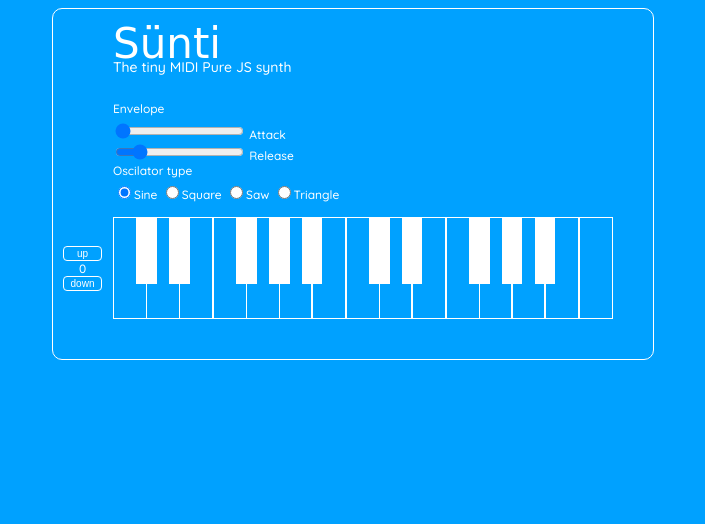
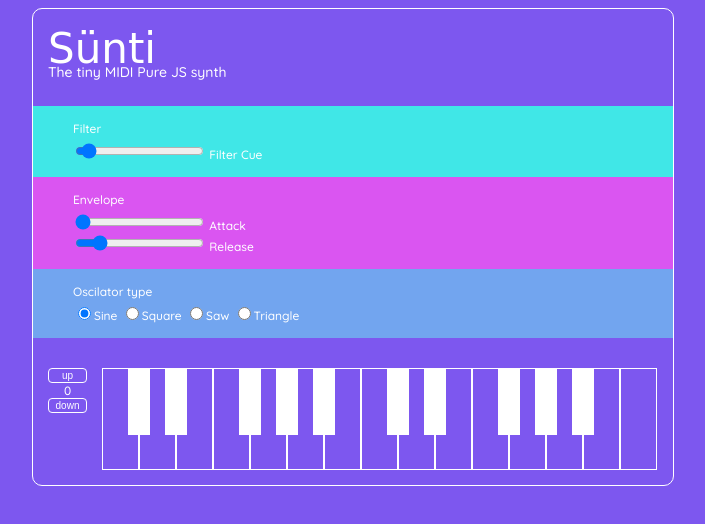
Before and after one commit to thomplu/suenthi, a website: page index.html in a window 1280 px wide. Shown: the whole page, without its empty margins (287-992 px from the left). Drawn offline with Linux system fonts and the light colour scheme; a web font is replaced by a local one.

Commit message:
Flatten css hierarchy, adjust appearance and add filter

```diff
--- a/index.html
+++ b/index.html
@@ -7,15 +7,23 @@
     <script src="script.js" defer></script>
 </head>
 <body>
-<div class="piano">
-    <div class="piano__branding">
-        <div class="piano__logo">Sünti</div>
-        <div class="piano__info">
+<div class="suenthi">
+    <div class="branding">
+        <div class="logo">Sünti</div>
+        <div class="info">
             The tiny MIDI Pure JS synth
         </div>
     </div>
-    <div class="piano__controls">
-        <div class="controls__adsr">
+    <div class="controls">
+        <div class="controls__control-unit filter">
+            <div class="osc-type__label">Filter</div>
+            <div class="filter__range">
+                <input type="range" id="filter-freq" name="filter-freq"
+                       min="20" max="20000" step="0.5" value="1000">
+                <label for="attack">Filter Cue</label>
+            </div>
+        </div>
+        <div class="controls__control-unit envelope">
             <div class="osc-type__label">Envelope</div>
             <div class="adsr__range">
                 <input type="range" id="attack" name="attack"
@@ -28,7 +36,7 @@
                 <label for="release">Release</label>
             </div>
         </div>
-        <div class="controls__osc-type">
+        <div class="controls__control-unit is--oscillator oscillator">
             <div class="osc-type__label">Oscilator type</div>
             <div class="controls__osc-type-inputs">
                 <label for="sine"><input checked type="radio" value="sine" id="sine" data-type="sine" name="osc-type">Sine</label>
@@ -40,12 +48,15 @@
             </div>
         </div>
     </div>
-    <div class="piano__keys"></div>
-    <div class="piano__octave">
-        <button class="octave__btn-up">up</button>
-        <div class="octave__val">0</div>
-        <button class="octave__btn-down">down</button>
+    <div class="keyboard">
+        <div class="keyboard__octave octave">
+            <button class="octave__btn-up">up</button>
+            <div class="octave__val">0</div>
+            <button class="octave__btn-down">down</button>
+        </div>
+        <div class="keyboard__keys keys"></div>
     </div>
+
 </div>
 </body>
 </html>
--- a/main.scss
+++ b/main.scss
@@ -8,39 +8,35 @@
 }
 
 body {
-    background: #00a1ff;
+    background: #7d57ef;
     font-family: 'Quicksand', sans-serif;
     font-weight: 500;
     color: #fff;
 }
 
-.piano {
+
+.suenthi {
     margin: 0 auto;
     border: 1px solid white;
     border-radius: 10px;
     display: block;
     width: auto;
-    max-width: 500px;
-    padding: 10px 40px 40px 60px;
+    max-width: 640px;
     position: relative;
-
-    &__branding {
-
 }
 
-    &__controls {
-        padding: 15px 0;
-        font-size: 12px;
+.branding {
+    padding: 15px;
 }
 
-    &__logo {
+.logo {
     font-size: 42px;
     font-family: 'Mrs Sheppards', cursive;
     color: white;
     margin-bottom: -10px;
 }
 
-    &__info {
+.info {
     font-size: 14px;
     font-family: 'Quicksand', sans-serif;
     font-weight: 500;
@@ -48,9 +44,49 @@ body {
     margin-bottom: 10px;
 }
 
+.controls {
+    padding: 0 0 15px 0;
+    font-size: 12px;
+
+    &__control-unit {
+        padding: 15px 40px;
+    }
+}
+
+.filter {
+    background: #40E7E7;
+}
+
+.envelope {
+    background: #da55f1;
+}
+
+.oscillator {
+    background: #72a5ef;
+
+}
+
+.keyboard {
+    display: flex;
+    padding: 15px;
+
+    &__octave {
+        flex-basis: 39px;
+        flex-grow: 0;
+        margin-right: 15px;
+        flex-shrink: 0;
+        color: white;
+        display: flex;
+        flex-direction: column;
+    }
+
     &__keys {
+        flex-grow: 1;
+    }
+}
+
+.keys {
     display: flex;
-    }
 
     &__key {
         width: 35px;
@@ -79,13 +115,13 @@ body {
             background: rgba(#CCE4FF, 0.5);
         }
     }
-    &__octave {
-        position: absolute;
-        left:10px;
-        bottom: 68px;
-        color: white;
-        display: flex;
-        flex-direction: column;
+}
+
+.octave {
+    &__val {
+        text-align: center;
+        font-size: 12px;
+    }
 
     button {
         font-size: 10px;
@@ -96,14 +132,6 @@ body {
         border-radius: 4px;
     }
 }
-}
-
-.octave {
-    &__val {
-        text-align: center;
-        font-size: 12px;
-    }
-}
 
 .osc-type {
     &__label {
--- a/script.js
+++ b/script.js
@@ -7,11 +7,7 @@
 
         const NOTE_NAMES = ["c", "c#", "d", "d#", "e", "f", "f#", "g", "g#", "a", "a#", "b"];
         const baseOctaveIndex = 3; //Octave index of the lower ocatave on the keyboard
-        let octaveShift = 0;
         const SHOW_NUM_OCTAVES = 2;
-        let oscType = 'sine';
-        let release = 0.45;
-        let attack = 0.0;
         const whiteKeyNum = SHOW_NUM_OCTAVES * 7 + 1;
         const MAX_VOL = 0.3;
         const KEY_FREQ = {
@@ -114,8 +110,17 @@
             "c8": 4186.01
         };
 
+        //Controls values
+
+        let octaveShift = 0;
+        let oscType = 'sine';
+        let release = 0.45;
+        let attack = 0.0;
+        let filterFreq = 1000;
+
         //Node elements
-        const $keyBoard = document.querySelector('.piano__keys');
+        const $keyBoard = document.querySelector('.keyboard');
+        const $keys = document.querySelector('.keys');
         document.querySelector('#audio-btn');
         const $octaveUpBtn = document.querySelector('.octave__btn-up');
         const $octaveDownBtn = document.querySelector('.octave__btn-down');
@@ -123,7 +128,34 @@
         const $oscTypeInputs = document.querySelector('.controls__osc-type-inputs');
         const $attackRange = document.getElementById('attack');
         const $releaseRange = document.getElementById('release');
+        const $filterFreqRange = document.getElementById('filter-freq');
         document.documentElement.style.setProperty('--white-key-num', whiteKeyNum);
+
+        const audioCtx = new (window.AudioContext || window.webkitAudioContext)();
+        const filter = audioCtx.createBiquadFilter();
+        // const distortion = audioCtx.createWaveShaper();
+        const merger = audioCtx.createChannelMerger(2);
+        const mainGain = audioCtx.createGain();
+        // const source = audioCtx.createMediaStreamSource(stream);
+        // source.connect(filter);
+        // distortion.connect(biquadFilter);
+        // filter.connect(mainGain);
+        // mainGain.connect(audioCtx.destination)
+        // mainGain.connect(filter).connect(audioCtx.destination)
+        merger.connect(filter).connect(mainGain).connect(audioCtx.destination);
+        mainGain.gain.setValueAtTime(1, audioCtx.currentTime);
+
+    // Manipulate the Biquad filter
+
+        filter.type = "lowpass";
+        filter.frequency.setValueAtTime(filterFreq, audioCtx.currentTime);
+        filter.gain.setValueAtTime(25, audioCtx.currentTime);
+
+
+        let oscObject = {};
+
+        createKeys();
+
 
         function onMIDIMessage(event) {
 
@@ -171,11 +203,6 @@
                 startLoggingMIDIInput(midiAccess);
             });
         }
-
-        createKeys();
-
-        const audioCtx = new (window.AudioContext || window.webkitAudioContext)();
-        let oscObject = {};
 
         // var gain = audioCtx.createGain();
         // const oscillator = audioCtx.createOscillator();
@@ -238,6 +265,17 @@
             console.log('release changed to', val);
         });
 
+        $filterFreqRange.addEventListener('change', e => {
+            const val = $filterFreqRange.value;
+            filterFreq = parseInt(val);
+            filter.frequency.value = parseInt(filterFreq);
+            mainGain.disconnect(filter);
+            mainGain.connect(filter);
+            console.log('filter freq changed to', val, filter);
+        });
+
+
+
         function generateRandomId() {
             return Math.floor(Math.random()*0xca0e373ebffff+0x05c5e45240000).toString(36)
         }
@@ -262,7 +300,8 @@
 
             newOsc.gainNode.gain.value = 0;
             newOsc.osc.connect(newOsc.gainNode);
-            newOsc.gainNode.connect(audioCtx.destination);
+            // newOsc.gainNode.connect(audioCtx.destination);
+            newOsc.gainNode.connect(merger, 0, );
             const id = generateRandomId();
             oscObject[id] = newOsc;
             console.log('oscObj', oscObject);
@@ -287,11 +326,11 @@
             $key.dataset.key = keyName.toLowerCase() + octave;
             $key.dataset.keyname = keyName.toLowerCase();
             $key.dataset.octave = octave;
-            $key.classList.add('piano__key');
+            $key.classList.add('keys__key');
             $key.id = `${keyName}${octave}`;
             console.log('last char', keyName.substr(keyName.length - 1));
             keyName.substr(keyName.length - 1) === '#' ? $key.classList.add('is--black') : 0;
-            $keyBoard.appendChild($key);
+            $keys.appendChild($key);
         }
 
         function mousePressed($key, pressed) {
```
Also changed, not shown: main.js (+52 -13 lines), main.css, 1 other file. Lines whose indentation alone changed are shown as unchanged.
